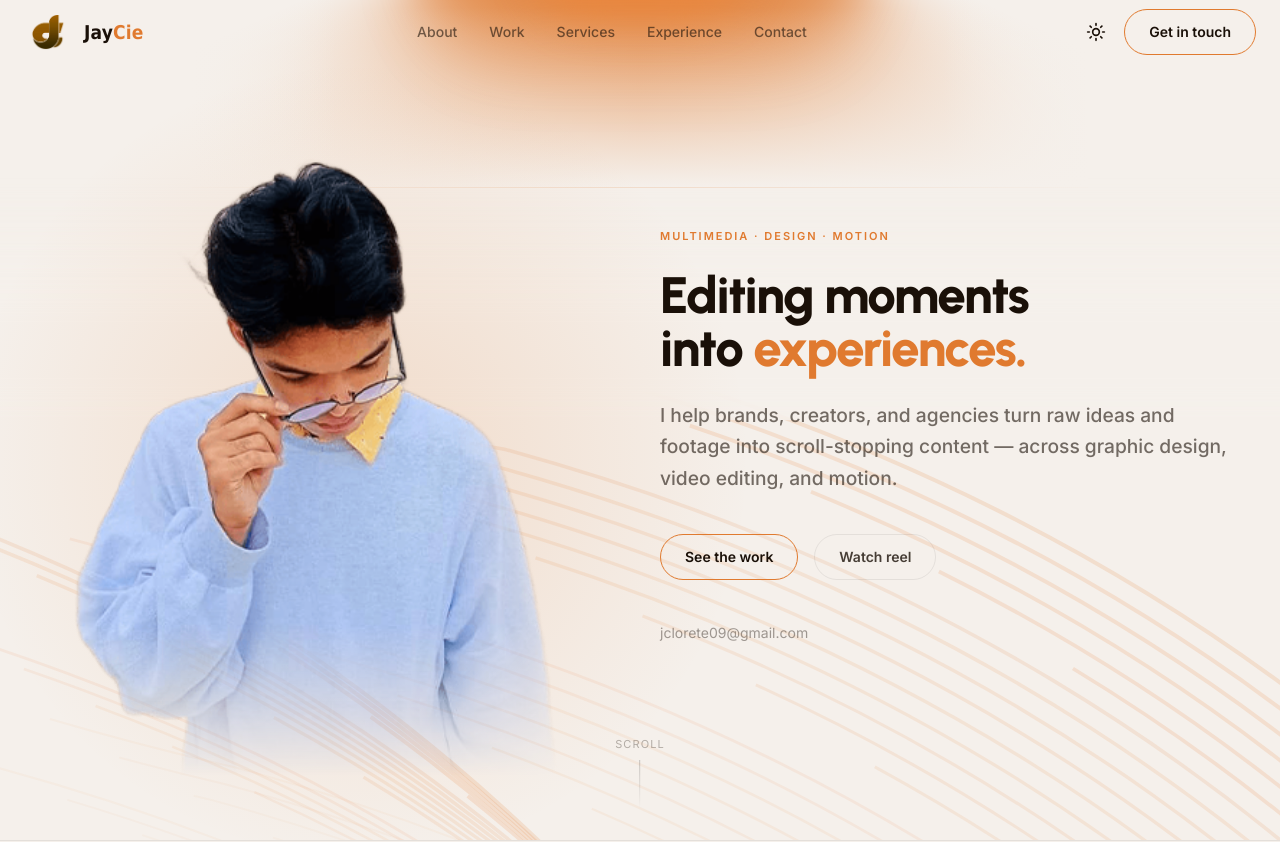
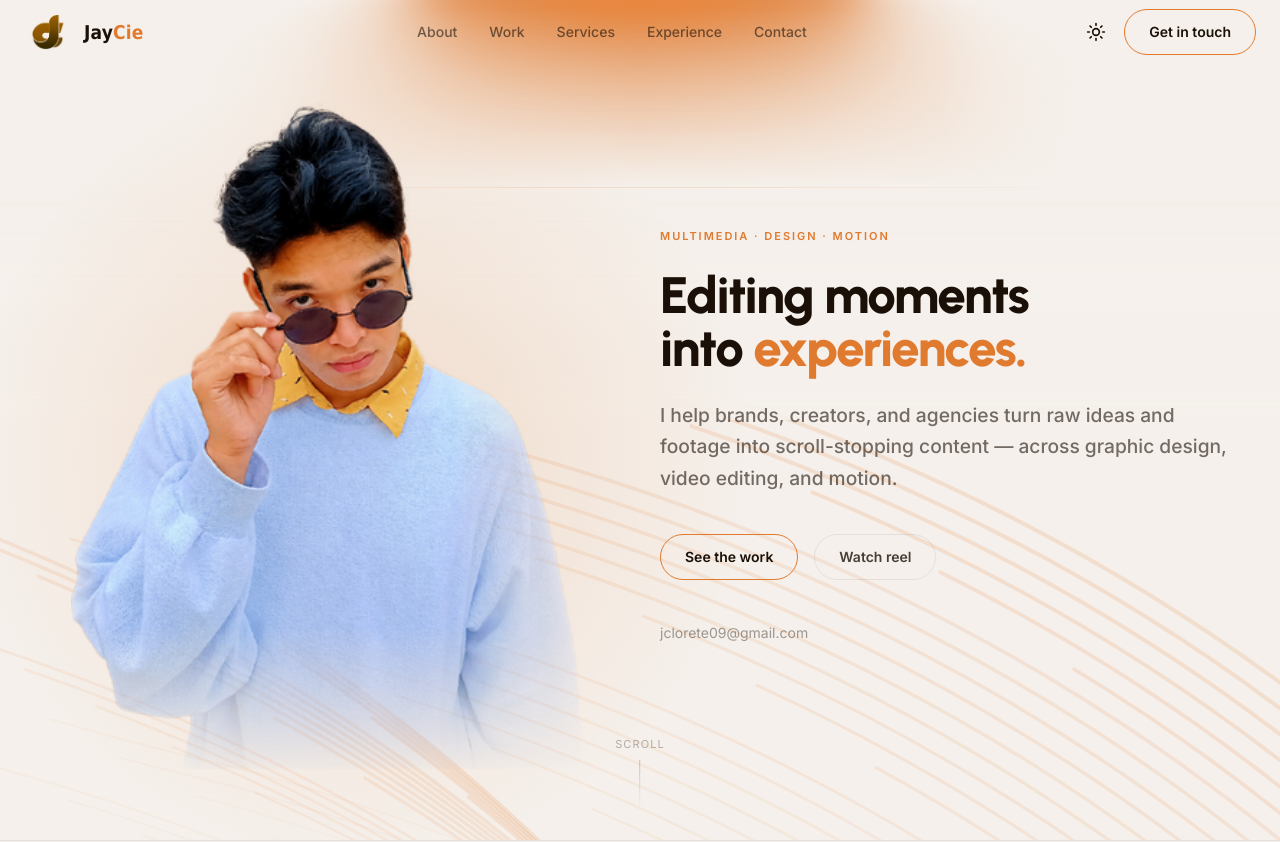
Before and after one commit to jclorete/JCPortfolio, a Next.js app: page / in a window 1280 px wide. Shown: the top 842 px of the page. Built offline with nearby package versions, Linux system fonts and the light colour scheme.

Commit message:
Update: feedback applied 2026-05-12 22:43

```diff
--- a/src/components/Hero.tsx
+++ b/src/components/Hero.tsx
@@ -1,6 +1,6 @@
 "use client";
 
-import { useState } from "react";
+import { useState, useEffect } from "react";
 import { motion } from "framer-motion";
 import Image from "next/image";
 import { fadeUp, staggerContainer } from "@/lib/motion";
@@ -10,6 +10,16 @@ import { LampEffect } from "@/components/ui/lamp";
 
 export default function Hero() {
   const [hovered, setHovered] = useState(false);
+  const [isDark, setIsDark] = useState(true);
+
+  useEffect(() => {
+    const root = document.documentElement;
+    const update = () => setIsDark(root.classList.contains("dark"));
+    update();
+    const observer = new MutationObserver(update);
+    observer.observe(root, { attributes: true, attributeFilter: ["class"] });
+    return () => observer.disconnect();
+  }, []);
 
   return (
     <section
@@ -56,47 +66,49 @@ export default function Hero() {
             onTouchEnd={() => setHovered(false)}
             aria-hidden="true"
           >
-            {/* Default photo — drifts upward as it exits (head lifting) */}
+            {/* Dark mode default — drifts up on hover */}
             <Image
               src="/assets/Untitled-3.png"
               alt="Jaycie"
               fill
               className="object-contain object-bottom"
               style={{
-                opacity: hovered ? 0 : 1,
-                transform: hovered
-                  ? "translateY(-40px) scale(1.02)"
-                  : "translateY(0px) scale(1)",
-                filter: hovered ? "blur(6px)" : "blur(0px)",
+                opacity: !isDark ? 0 : hovered ? 0 : 1,
+                transform: (!isDark || hovered) ? "translateY(-40px) scale(1.02)" : "translateY(0px) scale(1)",
+                filter: (!isDark || hovered) ? "blur(6px)" : "blur(0px)",
                 willChange: "opacity, transform, filter",
-                transition: [
-                  "opacity 0.9s cubic-bezier(0.76,0,0.24,1)",
-                  "transform 0.9s cubic-bezier(0.76,0,0.24,1)",
-                  "filter 0.4s cubic-bezier(0.76,0,0.24,1) 0.1s",
-                ].join(", "),
+                transition: "opacity 0.9s cubic-bezier(0.76,0,0.24,1), transform 0.9s cubic-bezier(0.76,0,0.24,1), filter 0.4s cubic-bezier(0.76,0,0.24,1) 0.1s",
               }}
               priority
             />
-            {/* Hover photo — rises up into position (head settling after lift) */}
+            {/* Dark mode hover — rises up on hover */}
             <Image
               src="/assets/photo2-sized.png"
               alt="Jaycie"
               fill
               className="object-contain object-bottom"
               style={{
-                opacity: hovered ? 1 : 0,
-                transform: hovered
-                  ? "translateY(0px) scale(1)"
-                  : "translateY(35px) scale(0.99)",
-                filter: hovered ? "blur(0px)" : "blur(6px)",
+                opacity: isDark && hovered ? 1 : 0,
+                transform: isDark && hovered ? "translateY(0px) scale(1)" : "translateY(35px) scale(0.99)",
+                filter: isDark && hovered ? "blur(0px)" : "blur(6px)",
                 willChange: "opacity, transform, filter",
-                transition: [
-                  "opacity 0.9s cubic-bezier(0.76,0,0.24,1)",
-                  "transform 0.9s cubic-bezier(0.76,0,0.24,1)",
-                  "filter 0.4s cubic-bezier(0.76,0,0.24,1) 0.15s",
-                ].join(", "),
+                transition: "opacity 0.9s cubic-bezier(0.76,0,0.24,1), transform 0.9s cubic-bezier(0.76,0,0.24,1), filter 0.4s cubic-bezier(0.76,0,0.24,1) 0.15s",
               }}
               priority
+            />
+            {/* Light mode photo — fades in from below when theme switches */}
+            <Image
+              src="/assets/photo3-sized.png"
+              alt="Jaycie"
+              fill
+              className="object-contain object-bottom"
+              style={{
+                opacity: isDark ? 0 : 1,
+                transform: isDark ? "translateY(30px) scale(0.98)" : "translateY(0px) scale(1)",
+                filter: isDark ? "blur(6px)" : "blur(0px)",
+                willChange: "opacity, transform, filter",
+                transition: "opacity 1s cubic-bezier(0.76,0,0.24,1), transform 1s cubic-bezier(0.76,0,0.24,1), filter 0.5s cubic-bezier(0.76,0,0.24,1) 0.1s",
+              }}
             />
           </motion.div>
 
```
Also changed, not shown: public/assets/photo 3.png (added), public/assets/photo3-sized.png (added).
